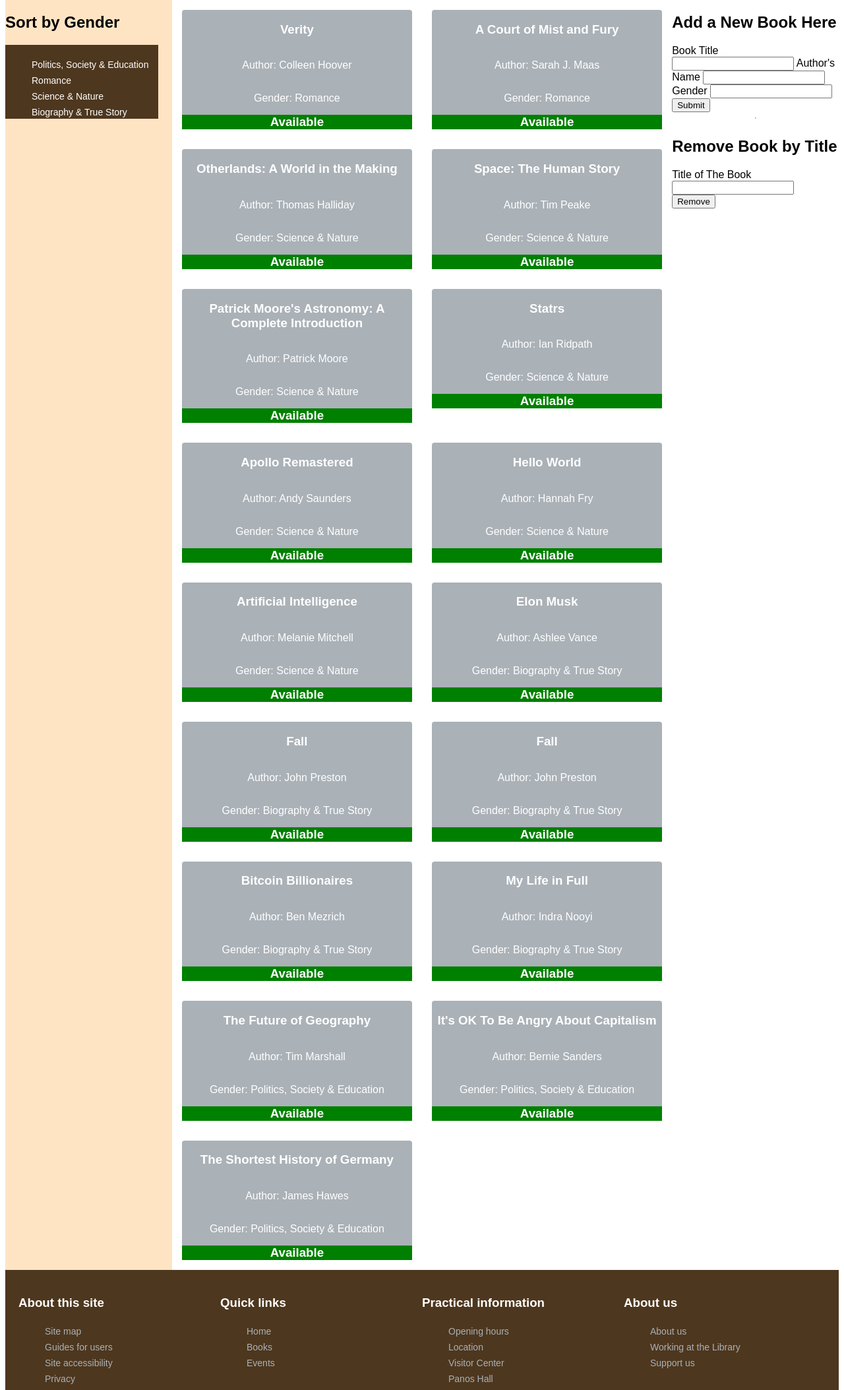
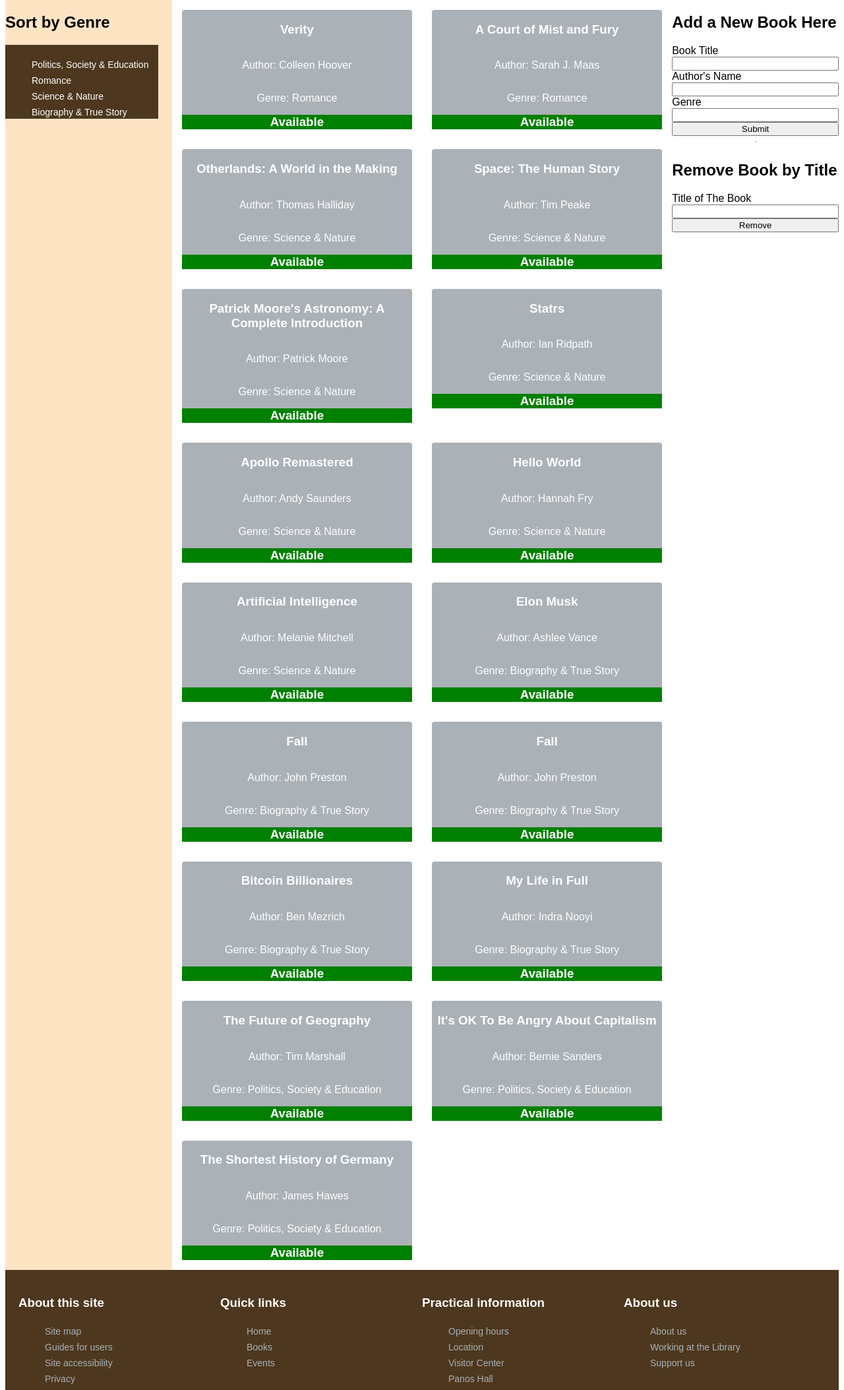
Before and after one commit to PanosTsamou/W3_D5_Library, a Flask app: page /books in a window 1280 px wide. Shown: the part 152-2259 px from the top of the page at 66% size. Run offline with Flask 3, Linux system fonts and the light colour scheme.

Commit message:
change the gender to genre and put the right title

```diff
--- a/controllers/controller.py
+++ b/controllers/controller.py
@@ -45,30 +45,30 @@
     if 'submit' in request.form:
         title= request.form['book-name']
         author= request.form['author-name']
-        gender= request.form['gender']
-        new_book = Book(title, author, gender)
+        genre= request.form['genre']
+        new_book = Book(title, author, genre)
         library_stock.add_a_book(new_book)
-        library_stock.all_genders()
+        library_stock.all_genres()
     else:
         rv_title = request.form['book-title']
         library_stock.remove_by_title(rv_title)
     return render_template('library.html', title = 'Books', library = library_stock)
 
-@app.route('/books/sort/<gender>', methods=['POST','GET'])
-def sorted_by_gender(gender):
+@app.route('/books/sort/<genre>', methods=['POST','GET'])
+def sorted_by_genre(genre):
     if 'submit' in request.form:
         title= request.form['book-name']
         author= request.form['author-name']
         gender= request.form['gender']
         new_book = Book(title, author, gender)
         library_stock.add_a_book(new_book)
-        library_stock.all_genders()
+        library_stock.all_genres()
     elif 'remove' in request.form:
         rv_title = request.form['book-title']
         library_stock.remove_by_title(rv_title)
-        library_stock.all_genders()
+        library_stock.all_genres()
 
-    return render_template('sort_books.html', title = str(gender), library = library_stock, gender=gender)
+    return render_template('sort_books.html', title = str(genre), library = library_stock, genre=genre)
 # @app.route('/books/<index>', methods=['POST'])
 # def book_actions(index):
 #     print("here is the index" )
--- a/models/book.py
+++ b/models/book.py
@@ -1,9 +1,9 @@
 class Book:
 
-    def __init__(self, input_title, input_author, input_gender):
+    def __init__(self, input_title, input_author, input_genre):
         self.title = input_title
         self.author = input_author
-        self. gender = input_gender
+        self. genre = input_genre
         self.book_checked = False
         self.review_list = {}
         self.synopsis = ""
--- a/models/lib_books.py
+++ b/models/lib_books.py
@@ -2,7 +2,7 @@
 
     def __init__(self):
         self.list_of_books = []
-        self.genders= set(())
+        self.genres= set(())
 
 
     def add_a_book(self, new_book):
@@ -19,6 +19,6 @@
             if book.title == rv_title:
                 self.list_of_books.remove(book)
 
-    def all_genders(self):
+    def all_genres(self):
         for book in self.list_of_books:
-            self.genders.add(book.gender)
+            self.genres.add(book.genre)
--- a/models/library.py
+++ b/models/library.py
@@ -25,4 +25,4 @@
 list_of_books = [book1, book2, book3, book4, book5, book6, book7, book8, book9, book10, book11, book12, book13, book14, book15, book16, book17]
 
 library_stock.add_a_list_of_books(list_of_books)
-library_stock.all_genders()
+library_stock.all_genres()
--- a/templates/base.html
+++ b/templates/base.html
@@ -5,9 +5,9 @@
     <meta http-equiv="X-UA-Compatible" content="IE=edge">
     <meta name="viewport" content="width=device-width, initial-scale=1.0">
     {% if title %}
-    <title> DIYShop - {{ title }} </title>
+    <title> Hopping Letters - {{ title }} </title>
     {% else %}
-    <title> DIYShop </title>
+    <title> Hopping Letters </title>
     {% endif %}
     <link rel="stylesheet" href="{{ url_for('static', filename='style.css') }}">
 </head>
--- a/templates/book.html
+++ b/templates/book.html
@@ -9,6 +9,7 @@
                     <h4>{{book.author}}</h4>
                     <img class="author-img" src="https://www.gtiarmoredcars.com/wp-content/uploads/2021/02/62681-flat-icons-face-computer-design-avatar-icon.png"  alt="{{book.author}}" width="80px">
                 </div>
+                <h4>Genre: {{book.genre}}</h4>
                 <h4>{{book.availability()}}</h4>
                 <form action="/books/{{index}}" method="post">
                     <label for="">Checked in: </label>
--- a/templates/library.html
+++ b/templates/library.html
@@ -2,12 +2,12 @@
 {% block content %}
     <div class="library-display">
         <aside class="sort">
-            <h2>Sort by Gender</h2>
+            <h2>Sort by Genre</h2>
             <nav>
                 <ul>
-                    {% for gender in library.genders %}
+                    {% for genre in library.genres %}
                     <li>
-                        <a href="/books/sort/{{gender}}">{{gender}}</a>
+                        <a href="/books/sort/{{genre}}">{{genre}}</a>
                     </li>
                     {% endfor %}
                 </ul>
@@ -19,7 +19,7 @@
                 <div class="book-details">
                     <h3>{{book.title}}</h3>
                     <p> Author:  {{book.author}}</p>
-                    <p> Gender:  {{book.gender}}</p>
+                    <p> Genre:  {{book.genre}}</p>
                     <div class="available">
                     {% if book.book_checked %}
                         <h3 class="available" style="background-color: red;">{{book.availability()}}</h3>
@@ -35,20 +35,20 @@
         <aside class="add-remove">
             <div class="add-book">
                 <h2>Add a New Book Here</h2>
-                <form action="/books" method="post">
+                <form class="add-remove" action="/books" method="post">
                     <label for="book-name">Book Title</label>
                     <input type="text" name="book-name">
                     <label for="author-name">Author's Name</label>
                     <input type="text" name="author-name">
-                    <label for="gender">Gender</label>
-                    <input type="text"  name="gender">
+                    <label for="gender">Genre</label>
+                    <input type="text"  name="genre">
                     <input type="submit" name = 'submit' value="Submit">
                 </form>
             </div>
             <hr>
-            <div>
+            <div class="add-remove">
                 <h2>Remove Book by Title</h2>
-                <form action="/books" method="post">
+                <form class="add-remove" action="/books" method="post">
                     <label for="book-title">Title of The Book</label>
                     <input type="text" name="book-title">
                     <input type="submit" name = 'remove' value="Remove">
```
Also changed, not shown: templates/sort_books.html (+8 -8 lines).
